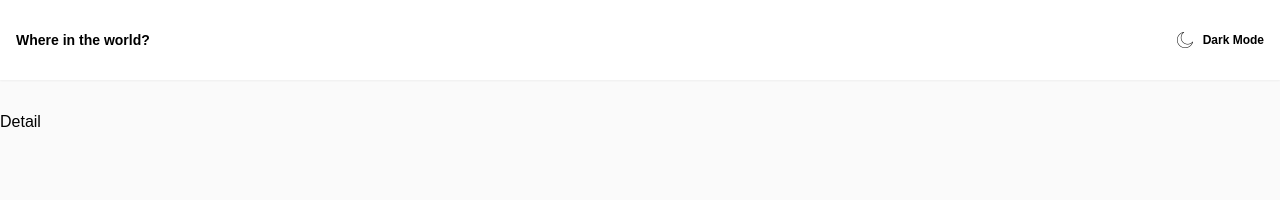
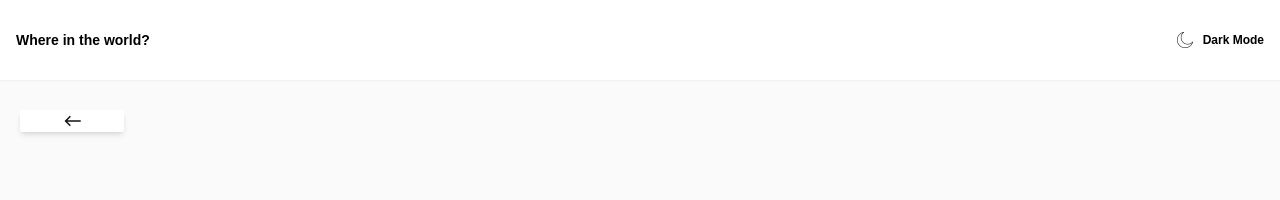
Before and after one commit to achiewe/rest-countries-api-with-color-theme-switcher, a React (Vite) app: page /Detail in a window 1280 px wide. Shown: the top 200 px of the page. Built offline with nearby package versions, Linux system fonts and the light colour scheme.

Commit message:
start to style detail component and add svg and logic in the fill

```diff
--- a/src/components/Home/CountryList.tsx
+++ b/src/components/Home/CountryList.tsx
@@ -17,7 +17,7 @@ export default function CountryList() {
       {filteredCountries.map((country) => (
         <div
           key={country.alpha3Code}
-          className={`w-[264px] rounded-[5px] flex flex-col shadow-lg pb-[46px] ${
+          className={`w-[264px] rounded-[5px] flex flex-col shadow-lg pb-[46px] cursor-pointer ${
             darkMode ? "bg-[##2B3844]" : "bg-[#ffffff]"
           }  gap-[20px]`}
         >
--- a/src/pages/Detail.tsx
+++ b/src/pages/Detail.tsx
@@ -1,3 +1,25 @@
+import { useCountryStore } from "../store";
+
 export default function Detail() {
-  return <div>Detail</div>;
+  const darkMode = useCountryStore((state) => state.darkMode);
+  return (
+    <div className="w-full flex flex-col gap-[30px] px-[20px] items-start justify-start">
+      <button className="w-[104px] flex flex-row justify-center items-center py-[5px] shadow-md rounded-[2px] bg-[#ffffff]">
+        <svg
+          xmlns="http://www.w3.org/2000/svg"
+          width="17"
+          height="12"
+          viewBox="0 0 17 12"
+          fill="none"
+        >
+          <path
+            fillRule="evenodd"
+            clipRule="evenodd"
+            d="M5.81802 0.696699L6.87868 1.75736L3.3785 5.25754H16.7428L16.7428 6.74246H3.3785L6.87868 10.2426L5.81802 11.3033L0.514719 6L5.81802 0.696699Z"
+            fill={darkMode ? "#ffffff" : "#111517"}
+          />
+        </svg>
+      </button>
+    </div>
+  );
 }
```
